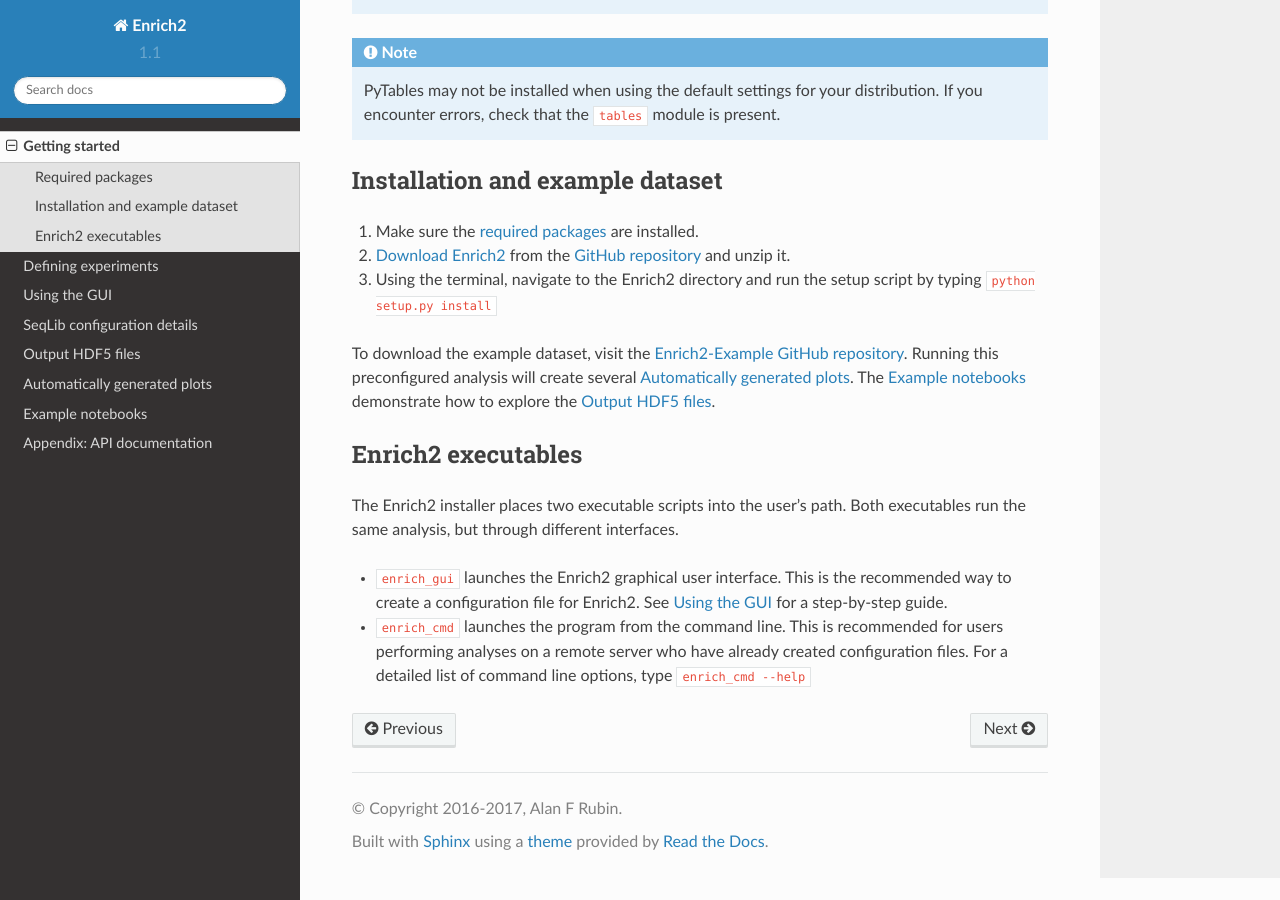
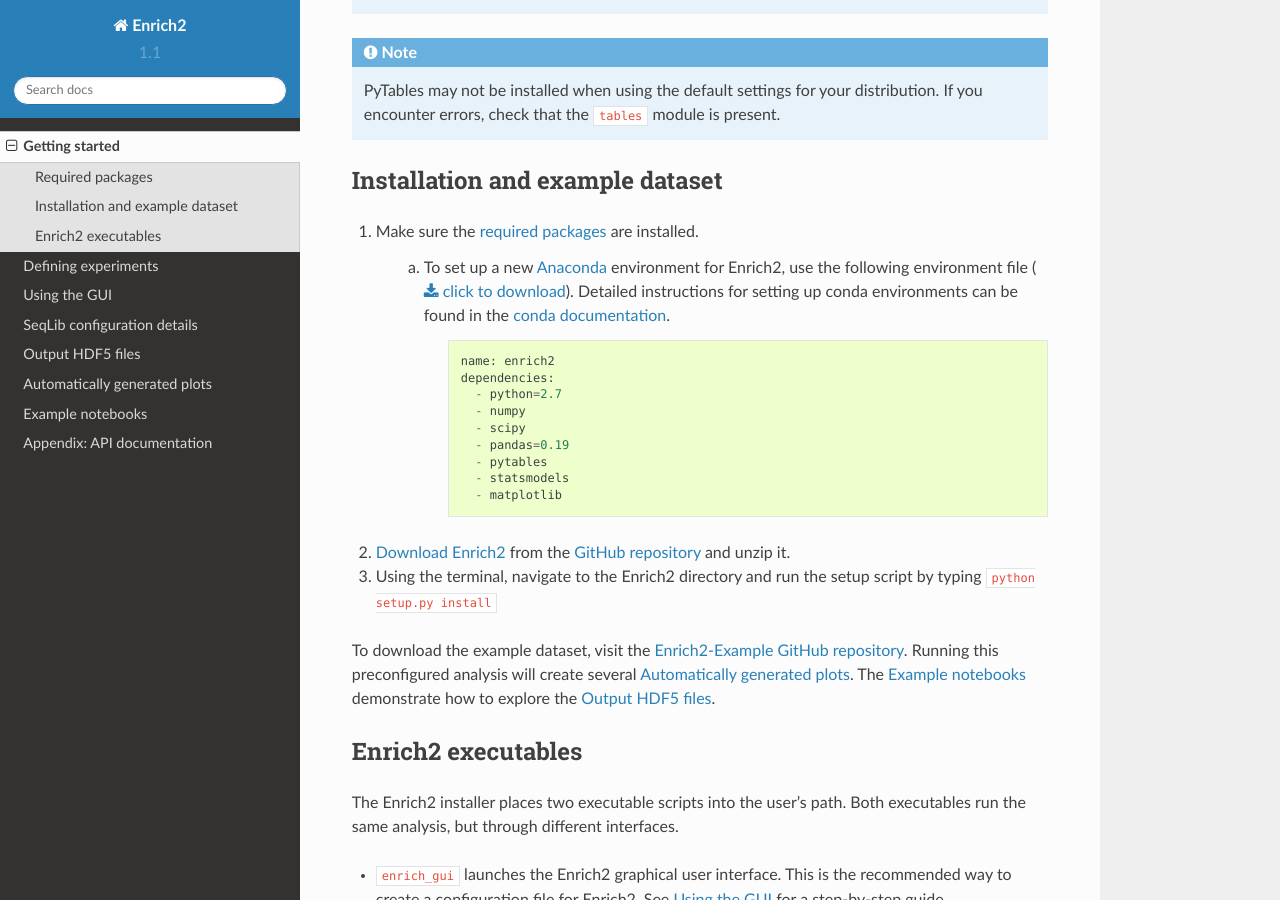
Before and after one commit to FowlerLab/Enrich2, a Sphinx documentation site: the page built from docs/installation.rst, in a window 1280 px wide and 900 px high, scrolled down 567 px. Built offline with Sphinx 7.4.7 and the Read the Docs theme 2.0.0, drawn with Linux system fonts in a browser that asks for light colours; formulas are drawn with MathJax 3.

Commit message:
Added environment file for setting up a conda environment for Enrich2.

```diff
--- /dev/null
+++ b/docs/_static/enrich2_env.yml
@@ -0,0 +1,9 @@
+name: enrich2
+dependencies:
+  - python=2.7
+  - numpy
+  - scipy
+  - pandas=0.19
+  - pytables
+  - statsmodels
+  - matplotlib
--- a/docs/installation.rst
+++ b/docs/installation.rst
@@ -24,7 +24,11 @@
 Installation and example dataset
 -------------------------------------------------------
 
-#. Make sure the `required packages`_ are installed.
+1. Make sure the `required packages`_ are installed.
+
+    a. To set up a new `Anaconda <https://store.continuum.io/cshop/anaconda/>`_ environment for Enrich2, use the following environment file (:download:`click to download <_static/enrich2_env.yml>`). Detailed instructions for setting up conda environments can be found in the `conda documentation <https://conda.io/docs/using/envs.html>`_.
+
+        .. literalinclude:: _static/enrich2_env.yml
 
 #. `Download Enrich2 <https://github.com/FowlerLab/Enrich2/archive/master.zip>`_ from the `GitHub repository <https://github.com/FowlerLab/Enrich2/>`_ and unzip it.
 
```
